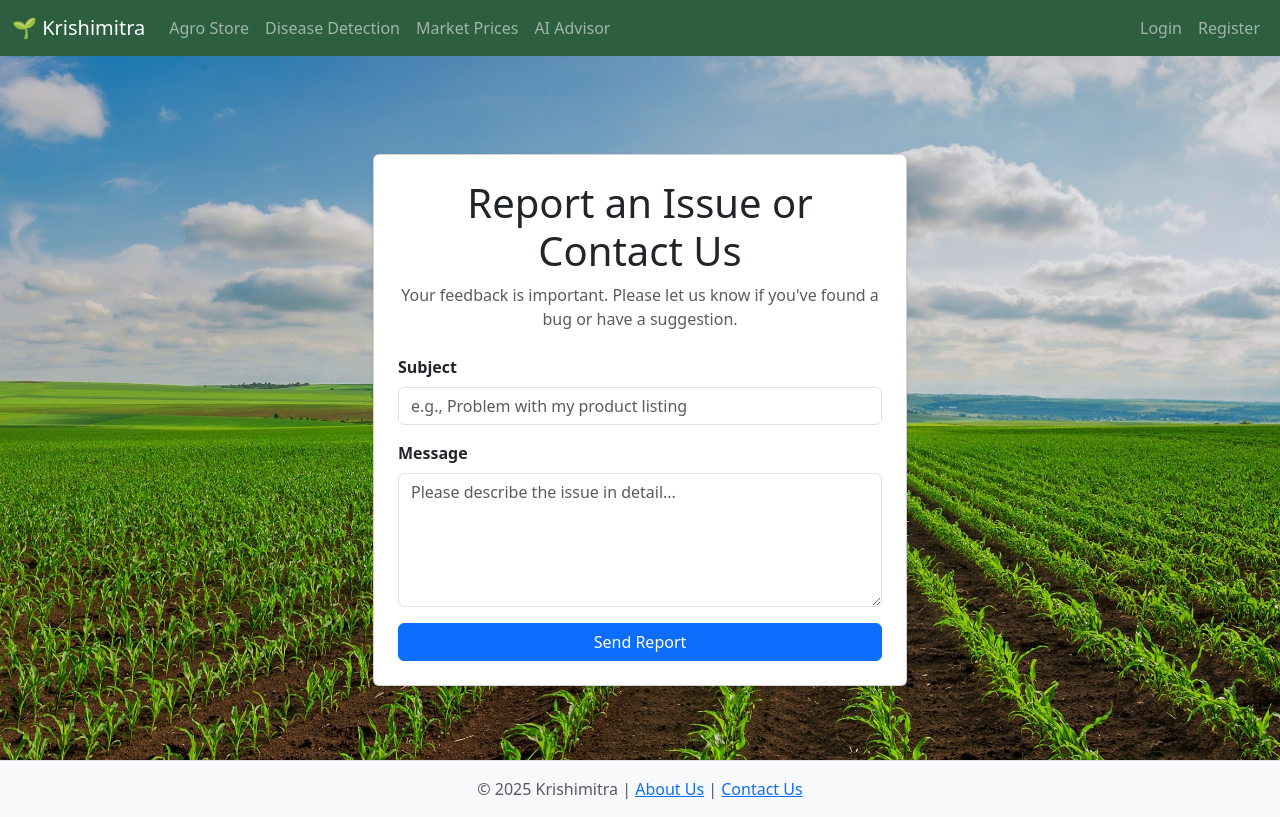
After one commit to Deepraj916/Krishimitra-app, a Flask app: page /contact in a window 1280 px wide. The commit adds this page. Run offline with Flask 3, Linux system fonts and the light colour scheme; parts of the project's set-up code (start-up, migrations or seed data) failed here and were passed over.

```diff
--- a/app.py
+++ b/app.py
@@ -7,6 +7,7 @@ from werkzeug.security import generate_password_hash, check_password_hash
 from werkzeug.utils import secure_filename
 from dotenv import load_dotenv
 import os
+from email_utils import send_report_to_admin
 from datetime import datetime
 import pytz
 from urllib.parse import quote_plus
@@ -413,5 +414,21 @@ def crop_advisory():
             return render_template('crop_advisory.html', user_question=None, ai_answer=None)
     return render_template('crop_advisory.html', user_question=None, ai_answer=None)
 
+@app.route('/contact', methods=['GET', 'POST'])
+def contact_admin():
+    if request.method == 'POST':
+        subject = request.form.get('subject')
+        message = request.form.get('message')
+        user_email = session.get('user_email', 'A visitor') # Get user's email if logged in
+
+        if subject and message:
+            email_sent = send_report_to_admin(subject, message, user_email)
+            if email_sent:
+                flash('Thank you! Your report has been sent to the admin.', 'success')
+            else:
+                flash('Sorry, there was an error sending your report. Please try again later.', 'danger')
+            return redirect(url_for('contact_admin'))
+
+    return render_template('contact_admin.html')
 if __name__ == '__main__':
     app.run(debug=True)
--- a/static/css/style.css
+++ b/static/css/style.css
@@ -99,3 +99,103 @@
 .flipkart-btn:hover {
     background-color: #1e5bb8;
 }
+
+/* Advisor Page Styles */
+.advisor-page-background {
+    background: url('../images/advisor.jpg') no-repeat center center fixed;
+    background-size: cover;
+    min-height: 100vh;
+}
+
+.advisor-about {
+    color: white;
+    text-shadow: 0 0 10px rgba(255, 255, 255, 0.8), 0 0 20px rgba(255, 255, 255, 0.6), 0 0 30px rgba(255, 255, 255, 0.4);
+    font-size: 1.2rem;
+}
+
+.advisor-about .btn-outline-light {
+    border-color: rgba(255, 255, 255, 0.8);
+    color: white;
+    text-shadow: inherit;
+}
+
+.advisor-about .btn-outline-light:hover {
+    background-color: rgba(255, 255, 255, 0.1);
+    border-color: white;
+}
+
+/* Disease Detection Page Styles */
+.detection-page-background {
+    background: url('../images/detection-bg.jpeg') no-repeat center center fixed;
+    background-size: cover;
+    min-height: 100vh;
+}
+
+.detection-about {
+    color: white;
+    text-shadow: 0 0 10px rgba(255, 255, 255, 0.8), 0 0 20px rgba(255, 255, 255, 0.6), 0 0 30px rgba(255, 255, 255, 0.4);
+    font-size: 1.2rem;
+    margin-top: 40px;
+}
+
+.detection-about .btn-outline-light {
+    border-color: rgba(255, 255, 255, 0.8);
+    color: white;
+    text-shadow: inherit;
+}
+
+.detection-about .btn-outline-light:hover {
+    background-color: rgba(255, 255, 255, 0.1);
+    border-color: white;
+}
+
+.card.shadow-lg {
+    border-radius: 15px;
+    /* Add a slight standing effect with box shadow */
+    box-shadow: 0 8px 20px rgba(0, 0, 0, 0.15);
+}
+
+.login-container {
+    display: flex;
+    justify-content: center;
+    align-items: center;
+    min-height: 100vh;
+    padding: 20px;
+}
+
+.login-card {
+    background: rgba(255, 255, 255, 0.9);
+    border-radius: 15px;
+    padding: 30px;
+    box-shadow: 0 4px 20px rgba(0, 0, 0, 0.1);
+    max-width: 400px;
+    width: 100%;
+}
+
+/* static/css/style.css - ADD THIS AT THE END */
+
+/* Styling for AI Advisor Page Background */
+.advisor-page-background {
+    background: url('../images/advisor.jpg') no-repeat center center fixed;
+    background-size: cover;
+}
+
+/* Styling for Report/Contact Page Background */
+.report-page-background {
+    background: url('../images/report.jpg') no-repeat center center fixed;
+    background-size: cover;
+}
+
+/* Styling for Disease Detection Page Background */
+.detection-page-background {
+    background: url('../images/report.jpg') no-repeat center center fixed;
+    background-size: cover;
+}
+
+/* static/css/style.css - ADD THIS AT THE END */
+
+/* Styling for AI Advisor Page Background */
+.advisor-page-background {
+    background: url('../images/advisor.jpg') no-repeat center center fixed;
+    background-size: cover;
+}
--- a/templates/base.html
+++ b/templates/base.html
@@ -66,9 +66,11 @@
         {% block content %}{% endblock %}
     </main>
 
+    <!-- templates/base.html -->
     <footer class="footer mt-auto py-3 bg-light border-top">
         <div class="container text-center">
-            <span class="text-muted">© 2025 Krishimitra | <a href="{{ url_for('about') }}">About Us</a></span>
+            <!-- Add the new "Contact Us" link here -->
+            <span class="text-muted">© 2025 Krishimitra | <a href="{{ url_for('about') }}">About Us</a> | <a href="{{ url_for('contact_admin') }}">Contact Us</a></span>
         </div>
     </footer>
     <script src="https://cdn.jsdelivr.net/npm/bootstrap@5.3.3/dist/js/bootstrap.bundle.min.js" integrity="sha384-YvpcrYf0tY3lHB60NNkmXc5s9fDVZLESaAA55NDzOxhy9GkcIdslK1eN7N6jIeHz" crossorigin="anonymous"></script>
--- /dev/null
+++ b/templates/contact_admin.html
@@ -0,0 +1,44 @@
+{% extends 'base.html' %}
+{% block title %}Contact Admin{% endblock %}
+
+{% block body_class %}report-page-background{% endblock %}
+
+{% block content %}
+<div class="d-flex align-items-center justify-content-center" style="min-height: 85vh;">
+    <div class="row justify-content-center w-100">
+        <div class="col-lg-6 col-md-8">
+            <div class="card shadow-sm">
+                <div class="card-body p-4">
+                    <div class="text-center mb-4">
+                        <h1 class="card-title">Report an Issue or Contact Us</h1>
+                        <p class="text-muted">Your feedback is important. Please let us know if you've found a bug or have a suggestion.</p>
+                    </div>
+
+                    <!-- Flash Messages for success/error -->
+                    {% with messages = get_flashed_messages(with_categories=true) %}
+                        {% if messages %}
+                            {% for category, message in messages %}
+                                <div class="alert alert-{{ category }}" role="alert">
+                                    {{ message }}
+                                </div>
+                            {% endfor %}
+                        {% endif %}
+                    {% endwith %}
+
+                    <form method="POST">
+                        <div class="mb-3">
+                            <label for="subject" class="form-label fw-bold">Subject</label>
+                            <input type="text" name="subject" class="form-control" placeholder="e.g., Problem with my product listing" required>
+                        </div>
+                        <div class="mb-3">
+                            <label for="message" class="form-label fw-bold">Message</label>
+                            <textarea name="message" class="form-control" rows="5" placeholder="Please describe the issue in detail..." required></textarea>
+                        </div>
+                        <button type="submit" class="btn btn-primary w-100">Send Report</button>
+                    </form>
+                </div>
+            </div>
+        </div>
+    </div>
+</div>
+{% endblock %}
```
Also changed, not shown: TODO.md (+1 -6 lines), email_utils.py (+43 -0 lines), templates/crop_advisory.html (+8 -6 lines), templates/disease_detection.html (+8 -0 lines), instance/krishimitra.sqlite, static/images/advisor.jpg (added), static/images/report.jpg (added), 1 other file.
